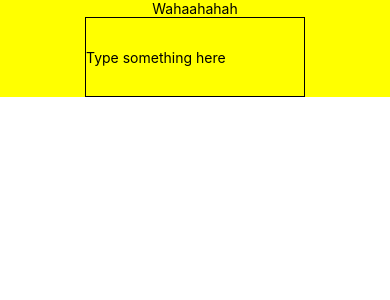
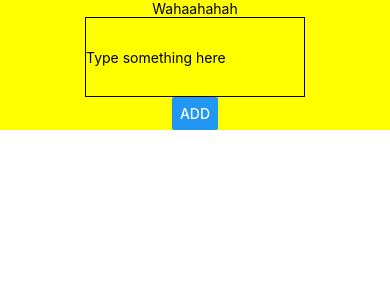
Before and after one commit to andrewleong/react-native-photo-places, a React Native app: screen / in a window 390 px wide. Shown: the top 300 px of the page. Built offline with nearby package versions, Linux system fonts and the light colour scheme.

Commit message:
Add button for adding places

```diff
--- a/App.js
+++ b/App.js
@@ -7,6 +7,7 @@ import {
   Text,
   StatusBar,
   TextInput,
+  Button
 } from 'react-native';
 
 import {
@@ -16,9 +17,24 @@ import { yellow } from 'ansi-colors';
 
 class App extends Component {
     state = {
-        text: ''
+        text: '',
+        places: [],
     }
+
+    handleAddPlaces = () => {
+        const { text, places } = this.state;
+        this.setState({
+            places: [
+                ...places,
+                text
+            ]
+        })
+    }
+
     render() {
+        const generatePlaces = (places) => {
+            return places.map(place => <Text>{place}</Text>)
+        }
         return (
         <Fragment>
             <StatusBar barStyle="dark-content" />
@@ -31,6 +47,11 @@ class App extends Component {
                     onChangeText={(text) => this.setState({ text })}
                     value={this.state.text}
                     />
+                    <Button
+                        onPress={this.handleAddPlaces}
+                        title="Add"
+                    />
+                    {generatePlaces(this.state.places)}
                 </View>
             </SafeAreaView>
         </Fragment>
```
